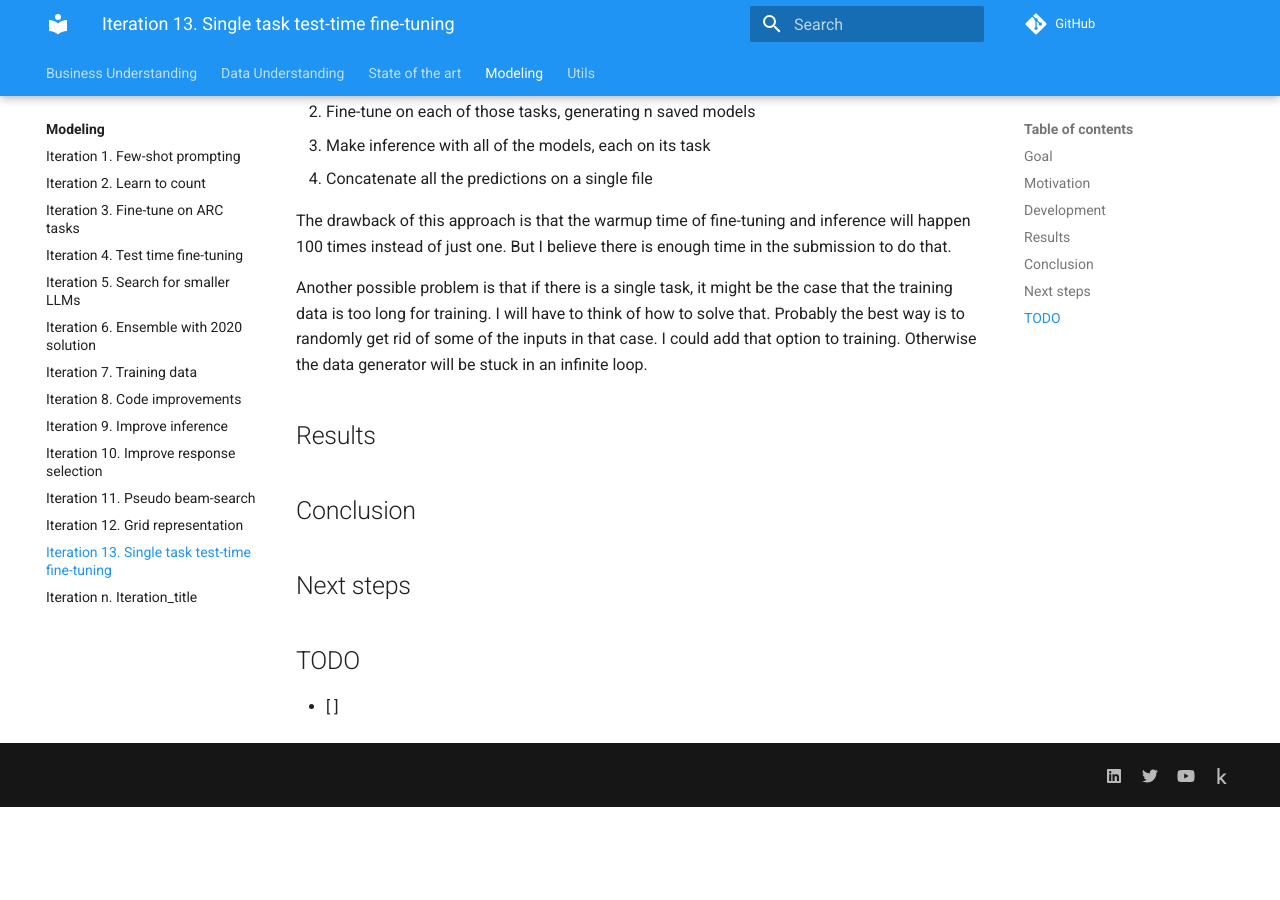
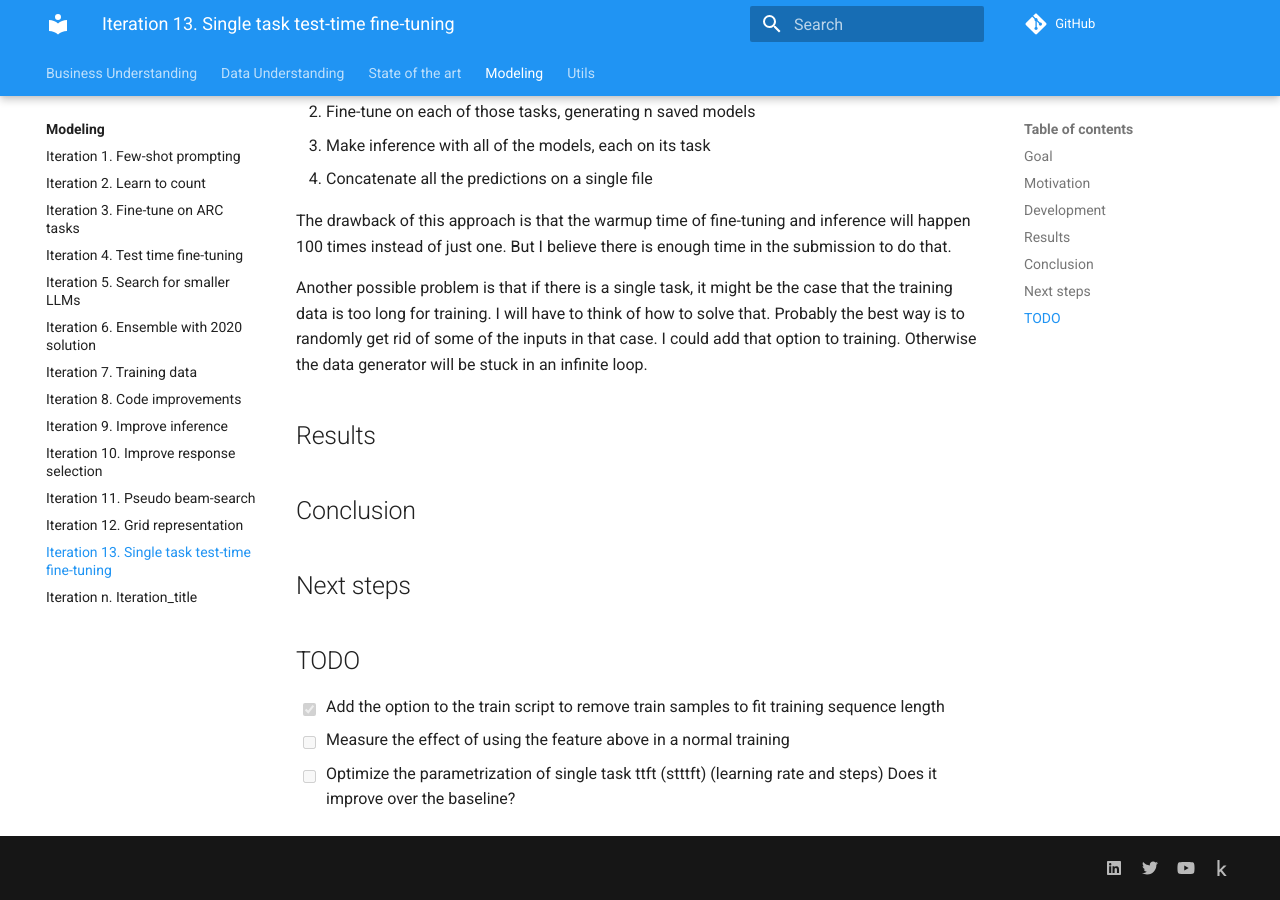
Before and after one commit to zhengjunyao-work/arc24, an MkDocs documentation site: the page built from docs/modeling/Iteration_13_single_task_ttft.md, in a window 1280 px wide and 900 px high, scrolled down 1118 px. Built offline with MkDocs 1.6.1 and Material for MkDocs 9.7.7, drawn with Linux system fonts in a browser that asks for light colours; comment, search, counter and statistics services are not loaded; before the commit the page ends 1925 px from its top, so only the background shows below that.

Commit message:
small changes

```diff
--- a/docs/modeling/Iteration_13_single_task_ttft.md
+++ b/docs/modeling/Iteration_13_single_task_ttft.md
@@ -54,4 +54,6 @@ will be stuck in an infinite loop.
 
 ## TODO
 
-- [ ]
+- [x] Add the option to the train script to remove train samples to fit training sequence length
+- [ ] Measure the effect of using the feature above in a normal training
+- [ ] Optimize the parametrization of single task ttft (stttft) (learning rate and steps) Does it improve over the baseline?
```
Also changed, not shown: 2 other files.
